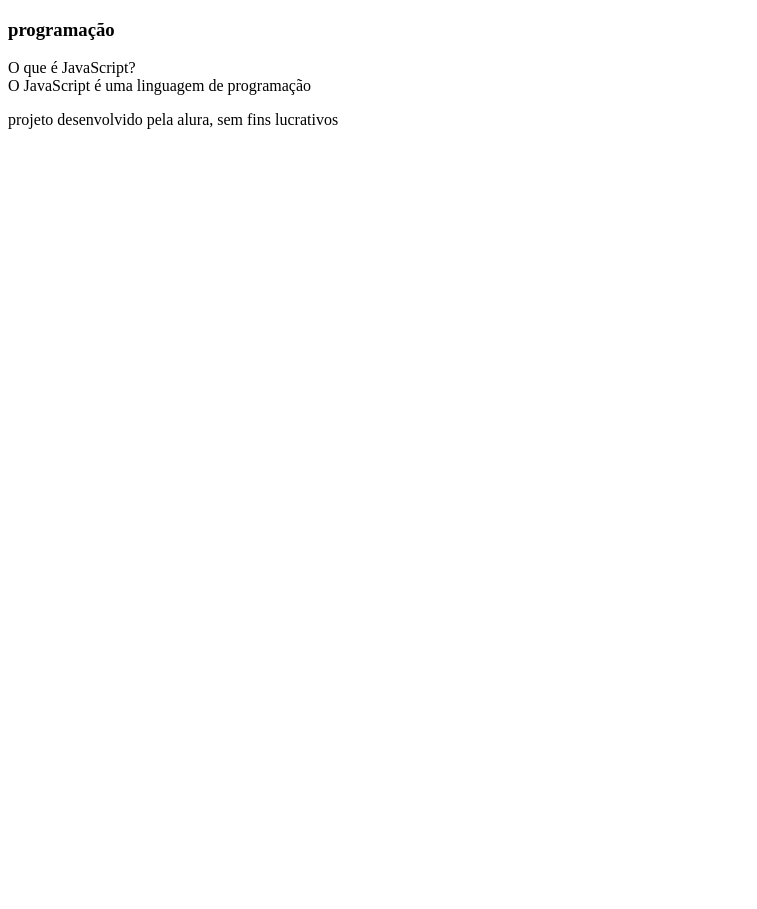
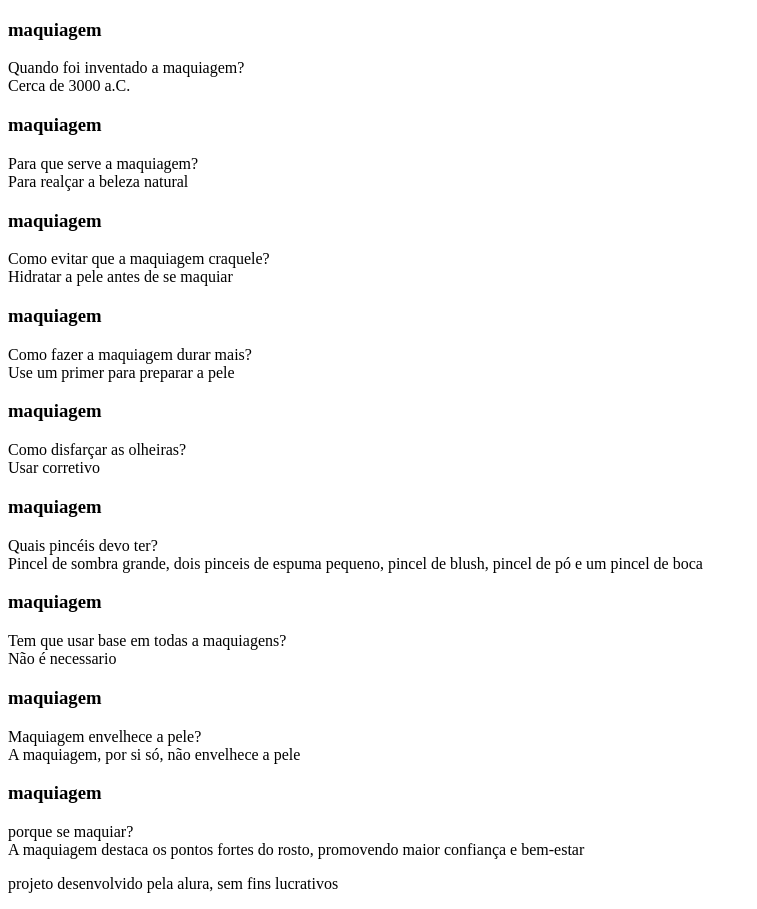
Before and after one commit to isabellefrancor/flashcards, a plain HTML site: page index.html in a window 1280 px wide. Shown: the whole page, without its empty margins (0-757 px from the left). Before the commit the page ends 800 px from the top, so only its background shows below. Drawn offline with Linux system fonts and the light colour scheme.

Commit message:
perguntas

```diff
--- a/index.html
+++ b/index.html
@@ -10,9 +10,49 @@
         <section id="container">
             <article class="cartao">
                 <div class="cartao__conteudo">
-                    <h3>programação</h3>
-                    <div class="cartao__conteudo__pergunta"> O que é JavaScript?</div>
-                    <div class="cartao__conteudo__resposta"> O JavaScript é uma linguagem de programação</div>
+                    <h3>maquiagem</h3>
+                    <div class="cartao__conteudo__pergunta"> Quando foi inventado a maquiagem?</div>
+                    <div class="cartao__conteudo__resposta"> Cerca de 3000 a.C.</div>
+                </div>
+                 <div class="cartao__conteudo">
+                    <h3>maquiagem</h3>
+                    <div class="cartao__conteudo__pergunta"> Para que serve a maquiagem?</div>
+                    <div class="cartao__conteudo__resposta"> Para realçar a beleza natural</div>
+                </div>
+                 <div class="cartao__conteudo">
+                    <h3>maquiagem</h3>
+                    <div class="cartao__conteudo__pergunta"> Como evitar que a maquiagem craquele?</div>
+                    <div class="cartao__conteudo__resposta"> Hidratar a pele antes de se maquiar</div>
+                </div>
+                <div class="cartao__conteudo">
+                    <h3>maquiagem</h3>
+                    <div class="cartao__conteudo__pergunta"> Como fazer a maquiagem durar mais?</div>
+                    <div class="cartao__conteudo__resposta"> Use um primer para preparar a pele</div>
+                </div>
+                 <div class="cartao__conteudo">
+                    <h3>maquiagem</h3>
+                    <div class="cartao__conteudo__pergunta"> Como disfarçar as olheiras?</div>
+                    <div class="cartao__conteudo__resposta"> Usar corretivo</div>
+                </div>
+                <div class="cartao__conteudo">
+                    <h3>maquiagem</h3>
+                    <div class="cartao__conteudo__pergunta"> Quais pincéis devo ter?</div>
+                    <div class="cartao__conteudo__resposta"> Pincel de sombra grande, dois pinceis de espuma pequeno, pincel de blush, pincel de pó e um pincel de boca</div>
+                </div>
+                <div class="cartao__conteudo">
+                    <h3>maquiagem</h3>
+                    <div class="cartao__conteudo__pergunta"> Tem que usar base em todas a maquiagens?</div>
+                    <div class="cartao__conteudo__resposta"> Não é necessario</div>
+                </div>
+                 <div class="cartao__conteudo">
+                    <h3>maquiagem</h3>
+                    <div class="cartao__conteudo__pergunta"> Maquiagem envelhece a pele?</div>
+                    <div class="cartao__conteudo__resposta"> A maquiagem, por si só, não envelhece a pele</div>
+                </div>
+                <div class="cartao__conteudo">
+                    <h3>maquiagem</h3>
+                    <div class="cartao__conteudo__pergunta"> porque se maquiar?</div>
+                    <div class="cartao__conteudo__resposta"> A maquiagem destaca os pontos fortes do rosto, promovendo maior confiança e bem-estar</div>
                 </div>
             </article>
         </section>
```
